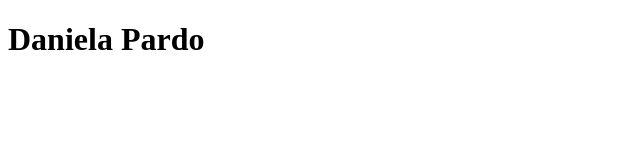
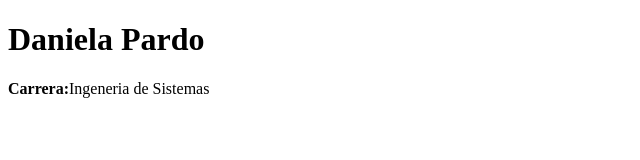
Before and after one commit to danielapardo16/proyecto_web, a plain HTML site: page index.html in a window 1280 px wide. Shown: the whole page, without its empty margins (0-640 px from the left). Drawn offline with Linux system fonts and the light colour scheme.

Commit message:
Se agrego la carrera del estudiante

```diff
--- a/index.html
+++ b/index.html
@@ -7,6 +7,7 @@
 </head>
 <body>
     <h1>Daniela Pardo</h1>
+    <p><strong>Carrera:</strong>Ingeneria de Sistemas</p>
 
 </body>
 </html>
```
